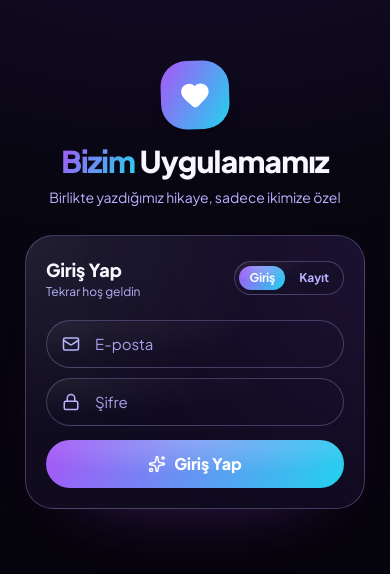
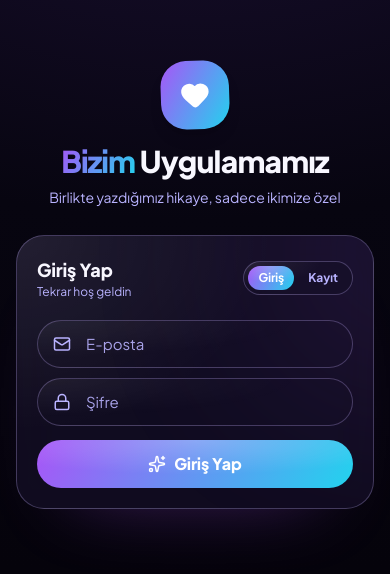
Before and after one commit to boyleiyi620-hue/bizim-uygulamamiz, a React (Vite) app: page /auth in a window 390 px wide. Shown: the part 136-710 px from the top of the page. Built offline with nearby package versions, Linux system fonts and the light colour scheme.

Commit message:
fix: prevent horizontal overflow on mobile

```diff
--- a/src/App.tsx
+++ b/src/App.tsx
@@ -51,8 +51,8 @@ function Shell() {
         <div className="absolute inset-x-[-20%] top-[-40%] h-full rounded-full blur-[160px] opacity-60" style={{ background: "radial-gradient(circle, color-mix(in srgb, var(--accent) 32%, transparent), transparent)" }} />
         <div className="absolute inset-x-[20%] top-[-30%] h-full rounded-full blur-[180px] opacity-40" style={{ background: "radial-gradient(circle, color-mix(in srgb, var(--accent-2) 26%, transparent), transparent)" }} />
       </div>
-      <div className="relative z-10 mx-auto max-w-md min-h-full flex flex-col pb-[calc(env(safe-area-inset-bottom,0px)+96px)]">
-        <header className="flex items-center justify-between px-4 sm:px-6 pt-[calc(env(safe-area-inset-top,10px)+16px)]">
+      <div className="relative z-10 mx-auto w-full max-w-md min-h-full flex flex-col px-0 pb-[calc(env(safe-area-inset-bottom,0px)+96px)]">
+        <header className="flex items-center justify-between px-4 sm:px-5 pt-[calc(env(safe-area-inset-top,12px)+14px)]">
           <div>
             <p className="text-xs uppercase tracking-[0.4em]" style={{ color: "var(--text-2)" }}>BİZİM HİKAYEMİZ</p>
             <p className="text-lg font-extrabold">{state.p1.name} & {state.p2.name}</p>
--- a/src/index.css
+++ b/src/index.css
@@ -80,6 +80,7 @@
   -webkit-tap-highlight-color: transparent;
   font-feature-settings: "ss01","ss02","cv01","cv02";
   box-sizing: border-box;
+  max-width: 100%;
 }
 
 html,
@@ -90,12 +91,14 @@ body {
   overscroll-behavior-y: contain;
   min-height: 100dvh;
   overflow-x: hidden;
+  width: 100%;
 }
 
 #root {
   min-height: 100dvh;
   position: relative;
   overflow-x: hidden;
+  width: 100%;
 }
 
 .aurora {
```
Also changed, not shown: 4 other files (tests, documents, lock files or other folders).
